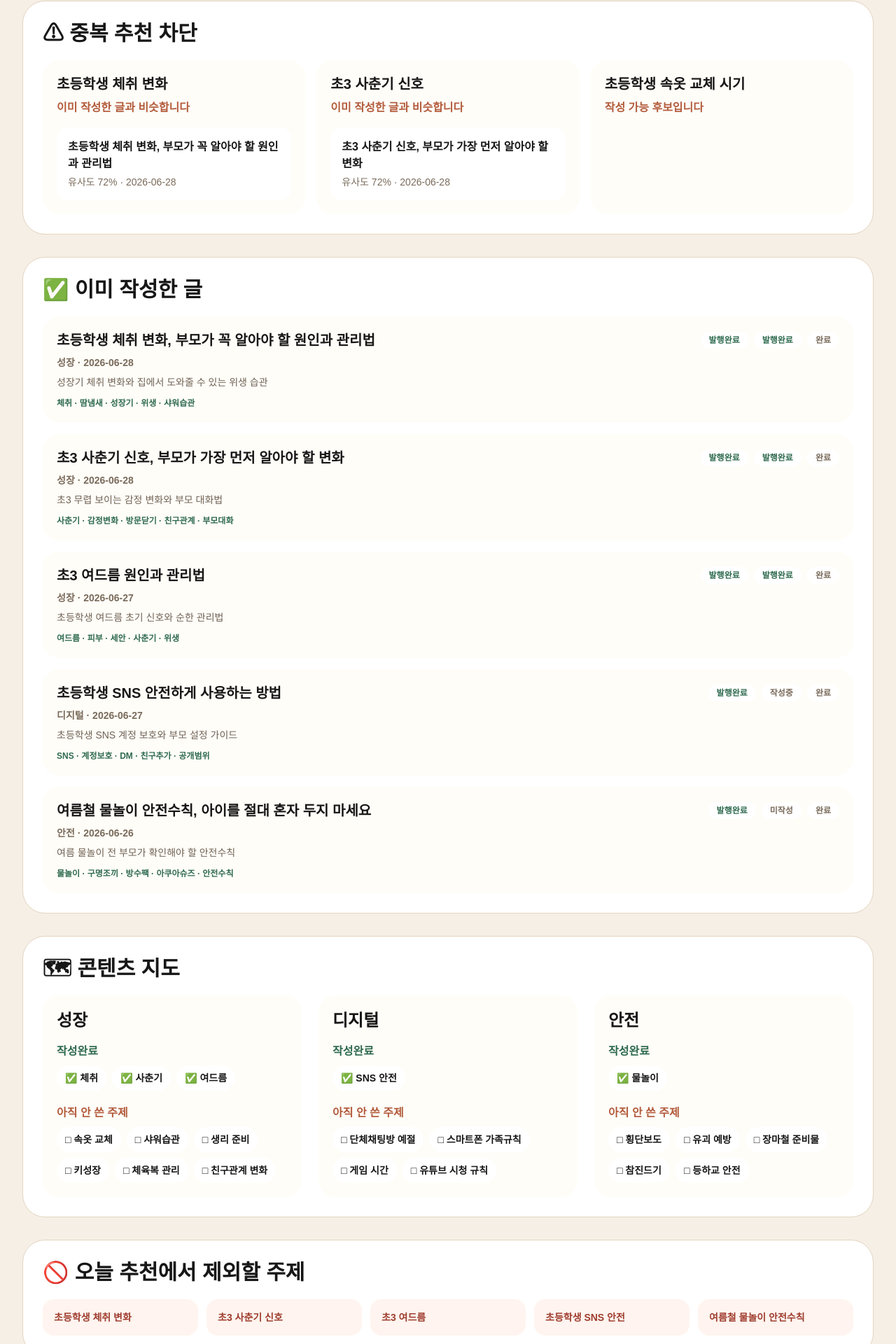
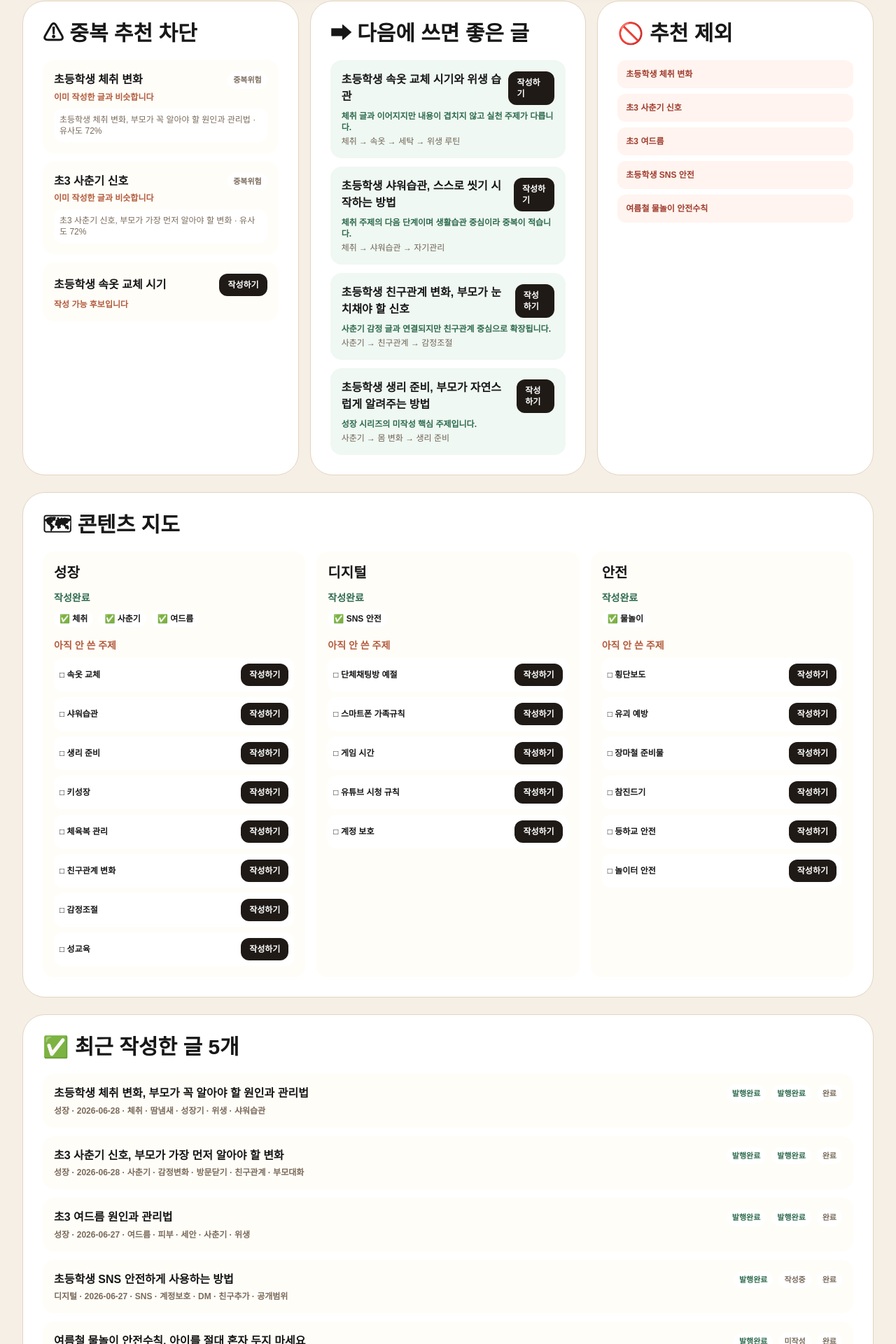
Before and after one commit to yusun7749-art/LifeBookMom-OS, a Next.js app: page /content-brain in a window 1280 px wide. Shown: the part 331-2251 px from the top of the page at 70% size. Built offline with nearby package versions, Linux system fonts and the light colour scheme.

Commit message:
Project026.1 Content Brain compact smart link

```diff
--- a/components/v4/ContentBrain.tsx
+++ b/components/v4/ContentBrain.tsx
@@ -1,9 +1,25 @@
-import { blockedRecommendations, checkDuplicateTopic, contentMap, nextRecommendations, publishedContents } from "../../data/v4/contentBrain";
+import Link from "next/link";
+import {
+  blockedRecommendations,
+  checkDuplicateTopic,
+  contentMap,
+  makeWriteLink,
+  nextRecommendations,
+  publishedContents,
+} from "../../data/v4/contentBrain";
 import { OperatingShell, SectionBox } from "./OperatingLayout";
 
 function Badge({ value }: { value: string }) {
   const color = value === "발행완료" || value === "낮음" ? "#2F6B4F" : value === "중간" ? "#B35C3D" : "#7A6B5B";
-  return <span className="rounded-full bg-white px-3 py-1 text-xs font-black" style={{ color }}>{value}</span>;
+  return <span className="rounded-full bg-white px-2 py-1 text-[11px] font-black" style={{ color }}>{value}</span>;
+}
+
+function WriteButton({ topic }: { topic: string }) {
+  return (
+    <Link href={makeWriteLink(topic)} className="rounded-xl bg-[#1F1A16] px-3 py-2 text-xs font-black text-white">
+      작성하기
+    </Link>
+  );
 }
 
 export default function ContentBrain() {
@@ -14,63 +30,71 @@ export default function ContentBrain() {
   ];
 
   return (
-    <OperatingShell title="🧠 콘텐츠 두뇌" subtitle="이미 쓴 글, 비슷한 글, 다음에 써야 할 글을 자동으로 구분합니다.">
-      <SectionBox title="⚠ 중복 추천 차단">
-        <div className="grid gap-4 md:grid-cols-3">
-          {sampleChecks.map((check) => (
-            <div key={check.input} className="rounded-3xl bg-[#FFFDF8] p-5">
-              <p className="text-xl font-black">{check.input}</p>
-              <p className="mt-2 font-black text-[#B35C3D]">
-                {check.duplicate ? "이미 작성한 글과 비슷합니다" : "작성 가능 후보입니다"}
-              </p>
-              <div className="mt-4 space-y-3">
-                {check.results.slice(0, 3).map((item) => (
-                  <div key={item.title} className="rounded-2xl bg-white p-4">
-                    <p className="font-bold">{item.title}</p>
-                    <p className="mt-1 text-sm text-[#7A6B5B]">유사도 {item.similarity}% · {item.date}</p>
-                  </div>
+    <OperatingShell title="🧠 콘텐츠 두뇌" subtitle="중복을 막고, 안 쓴 주제는 바로 작성으로 연결합니다.">
+      <section className="grid gap-4 xl:grid-cols-3">
+        <SectionBox title="⚠ 중복 추천 차단">
+          <div className="grid gap-3">
+            {sampleChecks.map((check) => (
+              <div key={check.input} className="rounded-2xl bg-[#FFFDF8] p-4">
+                <div className="flex items-center justify-between gap-2">
+                  <p className="font-black">{check.input}</p>
+                  {check.duplicate ? <Badge value="중복위험" /> : <WriteButton topic={check.input} />}
+                </div>
+                <p className="mt-1 text-xs font-bold text-[#B35C3D]">
+                  {check.duplicate ? "이미 작성한 글과 비슷합니다" : "작성 가능 후보입니다"}
+                </p>
+                {check.results.slice(0, 1).map((item) => (
+                  <p key={item.title} className="mt-2 rounded-xl bg-white p-2 text-xs text-[#7A6B5B]">
+                    {item.title} · 유사도 {item.similarity}%
+                  </p>
                 ))}
-              </div>
-            </div>
-          ))}
-        </div>
-      </SectionBox>
-
-      <div className="mt-8">
-        <SectionBox title="✅ 이미 작성한 글">
-          <div className="space-y-4">
-            {publishedContents.map((item) => (
-              <div key={item.title} className="rounded-3xl bg-[#FFFDF8] p-5">
-                <div className="flex flex-wrap items-center justify-between gap-3">
-                  <p className="text-xl font-black">{item.title}</p>
-                  <div className="flex gap-2">
-                    <Badge value={item.naver} />
-                    <Badge value={item.google} />
-                    <Badge value={item.image} />
-                  </div>
-                </div>
-                <p className="mt-2 text-sm font-bold text-[#7A6B5B]">{item.category} · {item.date}</p>
-                <p className="mt-2 text-sm text-[#6F6255]">{item.summary}</p>
-                <p className="mt-3 text-xs font-bold text-[#2F6B4F]">{item.keywords.join(" · ")}</p>
               </div>
             ))}
           </div>
         </SectionBox>
-      </div>
 
-      <div className="mt-8">
+        <SectionBox title="➡ 다음에 쓰면 좋은 글">
+          <div className="grid gap-3">
+            {nextRecommendations.map((item) => (
+              <div key={item.title} className="rounded-2xl bg-[#EFF8F2] p-4">
+                <div className="flex items-center justify-between gap-2">
+                  <p className="font-black">{item.title}</p>
+                  <WriteButton topic={item.title} />
+                </div>
+                <p className="mt-2 text-xs font-bold text-[#2F6B4F]">{item.reason}</p>
+                <p className="mt-1 text-xs text-[#6F6255]">{item.relation}</p>
+              </div>
+            ))}
+          </div>
+        </SectionBox>
+
+        <SectionBox title="🚫 추천 제외">
+          <div className="grid gap-2">
+            {blockedRecommendations.map((item) => (
+              <div key={item} className="rounded-xl bg-[#FFF4EF] p-3 text-xs font-bold text-[#9F3D2E]">{item}</div>
+            ))}
+          </div>
+        </SectionBox>
+      </section>
+
+      <div className="mt-6">
         <SectionBox title="🗺 콘텐츠 지도">
-          <div className="grid gap-6 md:grid-cols-3">
+          <div className="grid gap-4 md:grid-cols-3">
             {contentMap.map((group) => (
-              <div key={group.group} className="rounded-3xl bg-[#FFFDF8] p-5">
-                <p className="text-2xl font-black">{group.group}</p>
-                <p className="mt-4 font-black text-[#2F6B4F]">작성완료</p>
+              <div key={group.group} className="rounded-2xl bg-[#FFFDF8] p-4">
+                <p className="text-xl font-black">{group.group}</p>
+                <p className="mt-3 text-sm font-black text-[#2F6B4F]">작성완료</p>
                 <div className="mt-2 flex flex-wrap gap-2">
-                  {group.done.map((item) => <span key={item} className="rounded-full bg-white px-3 py-2 text-sm font-bold">✅ {item}</span>)}
+                  {group.done.map((item) => <span key={item} className="rounded-full bg-white px-2 py-1 text-xs font-bold">✅ {item}</span>)}
                 </div>
-                <p className="mt-5 font-black text-[#B35C3D]">아직 안 쓴 주제</p>
-                <div className="mt-2 flex flex-wrap gap-2">
-                  {group.todo.map((item) => <span key={item} className="rounded-full bg-white px-3 py-2 text-sm font-bold">□ {item}</span>)}
+                <p className="mt-4 text-sm font-black text-[#B35C3D]">아직 안 쓴 주제</p>
+                <div className="mt-2 grid gap-2">
+                  {group.todo.map((item) => (
+                    <div key={item} className="flex items-center justify-between rounded-xl bg-white p-2">
+                      <span className="text-xs font-bold">□ {item}</span>
+                      <WriteButton topic={`초등학생 ${item}`} />
+                    </div>
+                  ))}
                 </div>
               </div>
             ))}
@@ -78,27 +102,20 @@ export default function ContentBrain() {
         </SectionBox>
       </div>
 
-      <div className="mt-8">
-        <SectionBox title="🚫 오늘 추천에서 제외할 주제">
-          <div className="grid gap-3 md:grid-cols-5">
-            {blockedRecommendations.map((item) => (
-              <div key={item} className="rounded-2xl bg-[#FFF4EF] p-4 text-sm font-bold text-[#9F3D2E]">{item}</div>
-            ))}
-          </div>
-        </SectionBox>
-      </div>
-
-      <div className="mt-8">
-        <SectionBox title="➡ 다음에 쓰면 좋은 글">
-          <div className="grid gap-4 md:grid-cols-2">
-            {nextRecommendations.map((item) => (
-              <div key={item.title} className="rounded-3xl bg-[#EFF8F2] p-5">
-                <div className="flex flex-wrap items-center justify-between gap-3">
-                  <p className="text-xl font-black">{item.title}</p>
-                  <Badge value={item.duplicateRisk} />
+      <div className="mt-6">
+        <SectionBox title="✅ 최근 작성한 글 5개">
+          <div className="grid gap-3">
+            {publishedContents.slice(0, 5).map((item) => (
+              <div key={item.title} className="rounded-2xl bg-[#FFFDF8] p-4">
+                <div className="flex flex-wrap items-center justify-between gap-2">
+                  <p className="font-black">{item.title}</p>
+                  <div className="flex gap-2">
+                    <Badge value={item.naver} />
+                    <Badge value={item.google} />
+                    <Badge value={item.image} />
+                  </div>
                 </div>
-                <p className="mt-3 text-sm font-bold text-[#2F6B4F]">{item.reason}</p>
-                <p className="mt-2 text-sm text-[#6F6255]">{item.relation}</p>
+                <p className="mt-1 text-xs font-bold text-[#7A6B5B]">{item.category} · {item.date} · {item.keywords.join(" · ")}</p>
               </div>
             ))}
           </div>
--- a/data/v4/contentBrain.ts
+++ b/data/v4/contentBrain.ts
@@ -57,17 +57,17 @@ export const contentMap = [
   {
     group: "성장",
     done: ["체취", "사춘기", "여드름"],
-    todo: ["속옷 교체", "샤워습관", "생리 준비", "키성장", "체육복 관리", "친구관계 변화"],
+    todo: ["속옷 교체", "샤워습관", "생리 준비", "키성장", "체육복 관리", "친구관계 변화", "감정조절", "성교육"],
   },
   {
     group: "디지털",
     done: ["SNS 안전"],
-    todo: ["단체채팅방 예절", "스마트폰 가족규칙", "게임 시간", "유튜브 시청 규칙"],
+    todo: ["단체채팅방 예절", "스마트폰 가족규칙", "게임 시간", "유튜브 시청 규칙", "계정 보호"],
   },
   {
     group: "안전",
     done: ["물놀이"],
-    todo: ["횡단보도", "유괴 예방", "장마철 준비물", "참진드기", "등하교 안전"],
+    todo: ["횡단보도", "유괴 예방", "장마철 준비물", "참진드기", "등하교 안전", "놀이터 안전"],
   },
 ];
 
@@ -106,6 +106,10 @@ export const nextRecommendations = [
   },
 ];
 
+export function makeWriteLink(topic: string) {
+  return `/content-studio?topic=${encodeURIComponent(topic)}`;
+}
+
 function normalize(text: string) {
   return text
     .toLowerCase()
@@ -116,13 +120,18 @@ function normalize(text: string) {
 export function checkDuplicateTopic(input: string) {
   const normalized = normalize(input);
   const results = publishedContents.map((item) => {
-    const titleScore = normalize(item.title).includes(normalized) || normalized.includes(normalize(item.title).slice(0, 8)) ? 60 : 0;
+    const titleScore =
+      normalize(item.title).includes(normalized) ||
+      normalized.includes(normalize(item.title).slice(0, 8))
+        ? 60
+        : 0;
     const keywordScore = item.keywords.reduce((score, keyword) => {
       return normalized.includes(normalize(keyword)) ? score + 12 : score;
     }, 0);
     const score = Math.min(100, titleScore + keywordScore);
     return { ...item, similarity: score };
-  }).filter((item) => item.similarity >= 24)
+  })
+    .filter((item) => item.similarity >= 24)
     .sort((a, b) => b.similarity - a.similarity);
 
   return {
```
Also changed, not shown: 1 other file (tests, documents, lock files or other folders).
